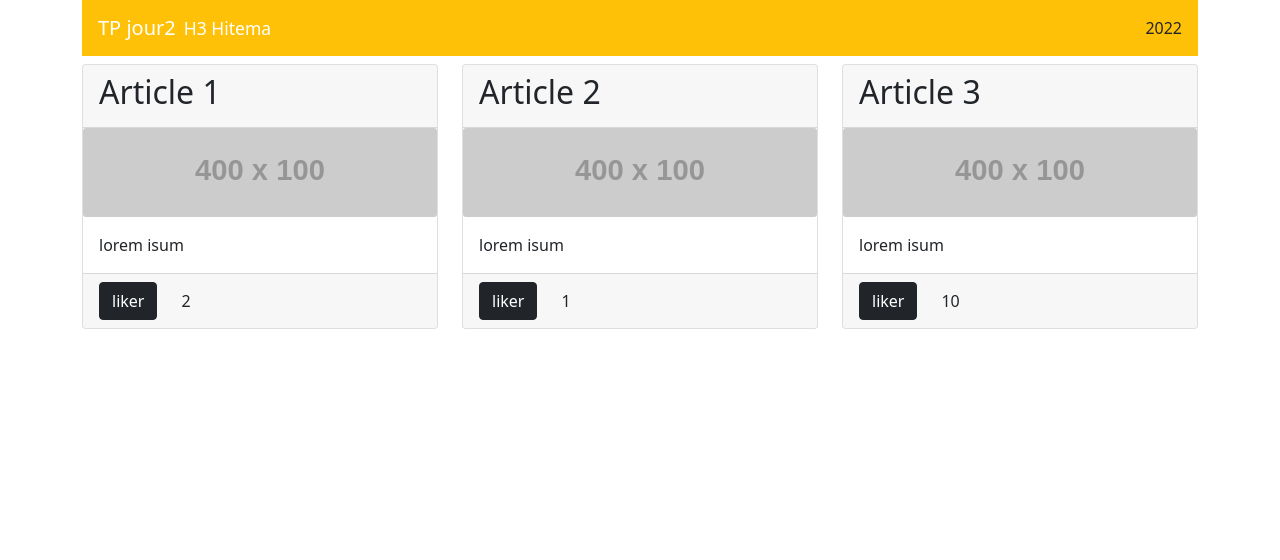
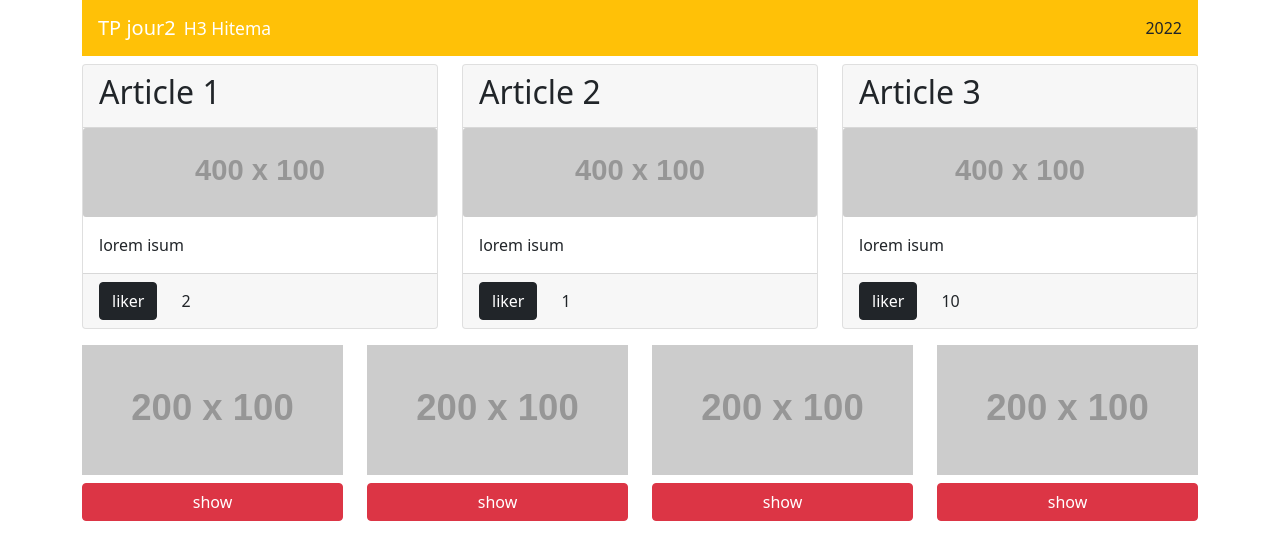
Before and after one commit to webdevproformation/react-h3-fev-2022, a React (Create React App) app in the folder jour2-tp/: page / in a window 1280 px wide. Shown: the top 560 px of the page. Built offline with nearby package versions, Linux system fonts and the light colour scheme.

Commit message:
correction

```diff
--- a/jour2-tp/src/App.js
+++ b/jour2-tp/src/App.js
@@ -2,12 +2,14 @@ import logo from './logo.svg';
 import './App.css';
 import { Menu } from './composants/Menu';
 import { Articles } from './composants/Articles';
+import { Galerie } from './composants/Galerie';
 
 function App() {
   return (
     <div className="container">
       <Menu sousTitre="H3 Hitema" />{/** Menu({ sousTitre : "H3 Hitema"}) */}
       <Articles />
+      <Galerie />
     </div>
   );
 }
--- /dev/null
+++ b/jour2-tp/src/composants/Galerie.jsx
@@ -0,0 +1,22 @@
+import { useState } from "react"
+import { Image } from "./Image"
+export const Galerie = () => {
+    const [images, setImages] = useState([
+        {id : 1 , url : "http://via.placeholder.com/200x100?text=1" , titre:"diapo1", status:true},
+        {id : 2 , url : "http://via.placeholder.com/200x100?text=2" , titre:"diapo2", status:true},
+        {id : 3 , url : "http://via.placeholder.com/200x100?text=3" , titre:"diapo3", status:true},
+        {id : 4 , url : "http://via.placeholder.com/200x100?text=4" , titre:"diapo4", status:true},
+    ])
+    function modif(img){
+        const cloneImages = images.map( i => {
+            if(i.id === img.id ){
+                return {...i , status: !img.status }
+            }
+            return i
+        } )
+        setImages(cloneImages);
+    }
+    return <div className="row mt-3">
+        {images.map( (img , index) => <Image key={index} data={img} action={modif} /> )}
+    </div>
+}
--- /dev/null
+++ b/jour2-tp/src/composants/Image.jsx
@@ -0,0 +1,6 @@
+export const Image = ({data , action}) => {
+    return <div className="col-3 d-flex flex-column">
+        <img src={data.url} alt={data.titre} className={data.status ? "img-responsive" : "img-responsive border border-dark border-3"} onClick={ () => action(data) }/>
+        <button className="btn btn-danger mt-2" onClick={ () => action(data) }>show</button>
+    </div>
+}
```
Also changed, not shown: 2 other files (tests, documents, lock files or other folders).
